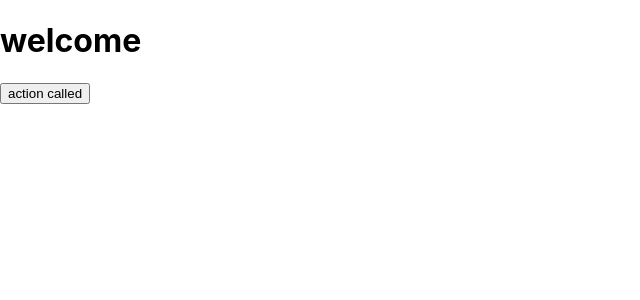
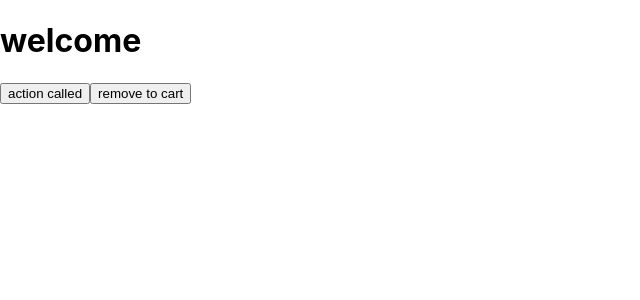
Before and after one commit to PriyankaBawanna/ReactReduxSaga, a React (Create React App) app: page / in a window 1280 px wide. Shown: the top 300 px of the page, without its empty margins (0-640 px from the left). Built offline with nearby package versions, Linux system fonts and the light colour scheme.

Commit message:
Remove cart Button Add

```diff
--- a/src/App.js
+++ b/src/App.js
@@ -1,5 +1,6 @@
 import React from "react";
 import { addToCart } from "./reduxSaga/action";
+import { removeToCart } from "./reduxSaga/removeCart/removeAction";
 import { useDispatch } from "react-redux";
 function App() {
   const dispatch = useDispatch();
@@ -14,6 +15,13 @@ function App() {
       >
         action called
       </button>
+      <button
+        onClick={() => {
+          dispatch(removeToCart());
+        }}
+      >
+        remove to cart
+      </button>
     </>
   );
 }
--- a/src/reduxSaga/reducer.js
+++ b/src/reduxSaga/reducer.js
@@ -1,4 +1,5 @@
 import { ADD_TO_CART } from "./constant";
+import { REMOVE_TO_CART } from "./removeCart/constantRemove";
 
 export const cartData = (data = [], action) => {
   switch (action.type) {
--- /dev/null
+++ b/src/reduxSaga/removeCart/constantRemove.js
@@ -0,0 +1 @@
+export const REMOVE_TO_CART = "REMOVE_TO_CART";
--- /dev/null
+++ b/src/reduxSaga/removeCart/reducerRemove.js
@@ -0,0 +1,13 @@
+import { REMOVE_TO_CART } from "./constantRemove";
+
+export const removeCartData = (data = [], action) => {
+  switch (action.type) {
+    case REMOVE_TO_CART:
+      console.log("REMOVE_TO_CART reducer execute", action);
+      return 1 + 1;
+
+    default:
+      console.log("no condition Match ");
+      return 0;
+  }
+};
--- /dev/null
+++ b/src/reduxSaga/removeCart/removeAction.js
@@ -0,0 +1,8 @@
+import { REMOVE_TO_CART } from "./constantRemove";
+export const removeToCart = () => {
+  console.log(" Remove Action is called ");
+  return {
+    type: "REMOVE_TO_CART",
+    data: "1 item",
+  };
+};
--- a/src/reduxSaga/rootreducer.js
+++ b/src/reduxSaga/rootreducer.js
@@ -1,6 +1,7 @@
 import { combineReducers } from "redux";
 import { cartData } from "./reducer";
-
+import { removeCartData } from "./removeCart/reducerRemove";
 export default combineReducers({
   cartData: cartData,
+  removeCartData: removeCartData,
 });
```
